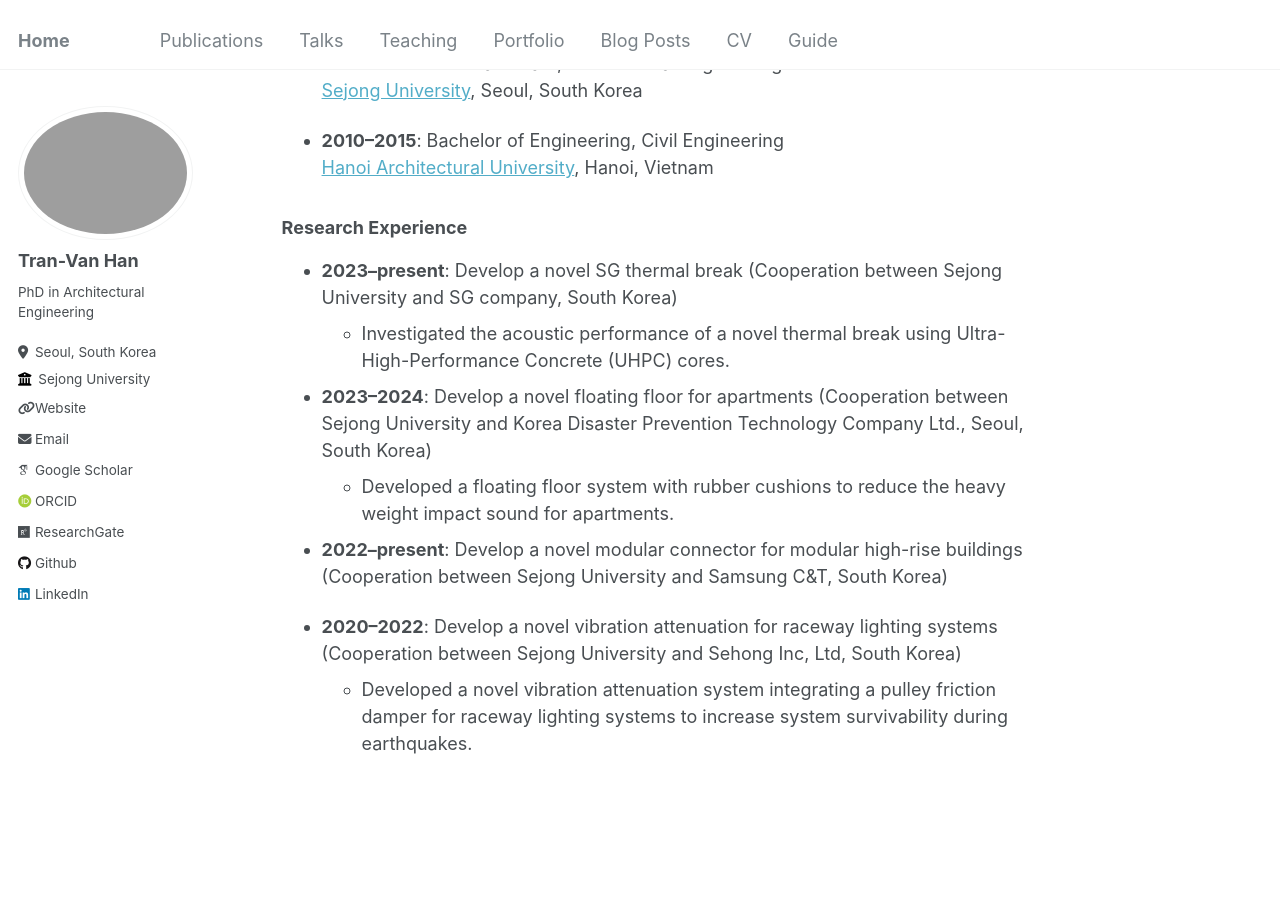
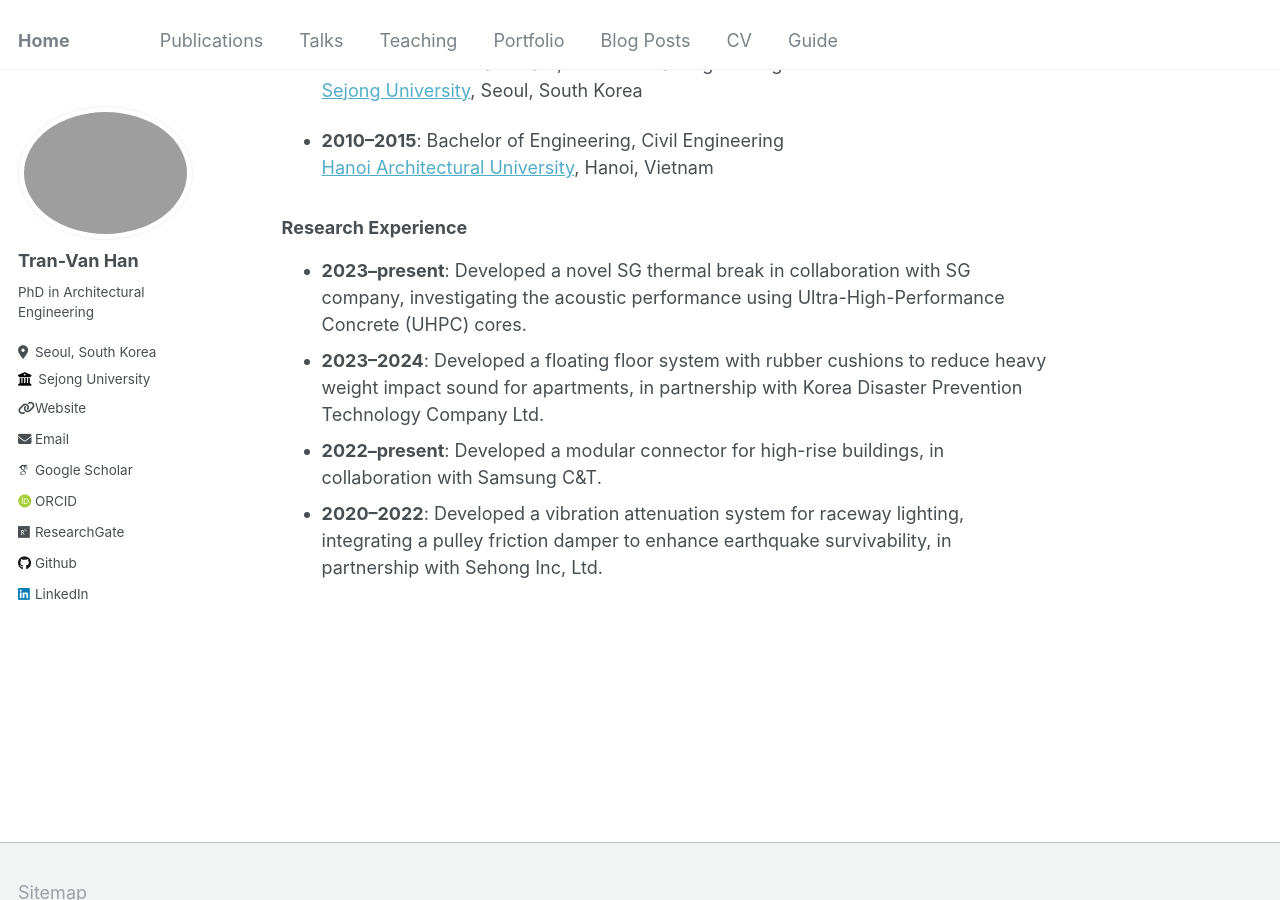
Before and after one commit to tranhan1405/tranhan1405.github.io, a Jekyll site: the page built from _pages/about.md, in a window 1280 px wide and 900 px high, scrolled down 651 px. Built offline with Jekyll 4.4.1, drawn with Linux system fonts in a browser that asks for light colours; some web fonts are replaced.

Commit message:
Update about.md

```diff
--- a/_pages/about.md
+++ b/_pages/about.md
@@ -29,13 +29,7 @@ redirect_from:
 
 ### Research Experience
 
-- **2023–present**: Develop a novel SG thermal break (Cooperation between Sejong University and SG company, South Korea)
-  - Investigated the acoustic performance of a novel thermal break using Ultra-High-Performance Concrete (UHPC) cores.
-
-- **2023–2024**: Develop a novel floating floor for apartments (Cooperation between Sejong University and Korea Disaster Prevention Technology Company Ltd., Seoul, South Korea)
-  - Developed a floating floor system with rubber cushions to reduce the heavy weight impact sound for apartments.
-
-- **2022–present**: Develop a novel modular connector for modular high-rise buildings (Cooperation between Sejong University and Samsung C&T, South Korea)
-
-- **2020–2022**: Develop a novel vibration attenuation for raceway lighting systems (Cooperation between Sejong University and Sehong Inc, Ltd, South Korea)
-  - Developed a novel vibration attenuation system integrating a pulley friction damper for raceway lighting systems to increase system survivability during earthquakes.
+- **2023–present**: Developed a novel SG thermal break in collaboration with SG company, investigating the acoustic performance using Ultra-High-Performance Concrete (UHPC) cores.
+- **2023–2024**: Developed a floating floor system with rubber cushions to reduce heavy weight impact sound for apartments, in partnership with Korea Disaster Prevention Technology Company Ltd.
+- **2022–present**: Developed a modular connector for high-rise buildings, in collaboration with Samsung C&T.
+- **2020–2022**: Developed a vibration attenuation system for raceway lighting, integrating a pulley friction damper to enhance earthquake survivability, in partnership with Sehong Inc, Ltd.
```
